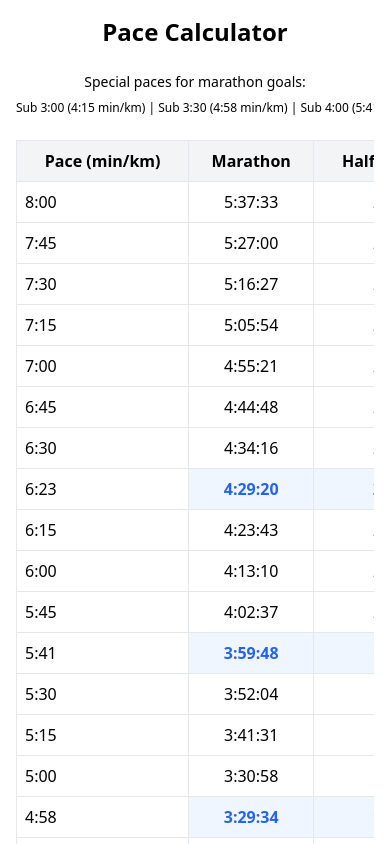
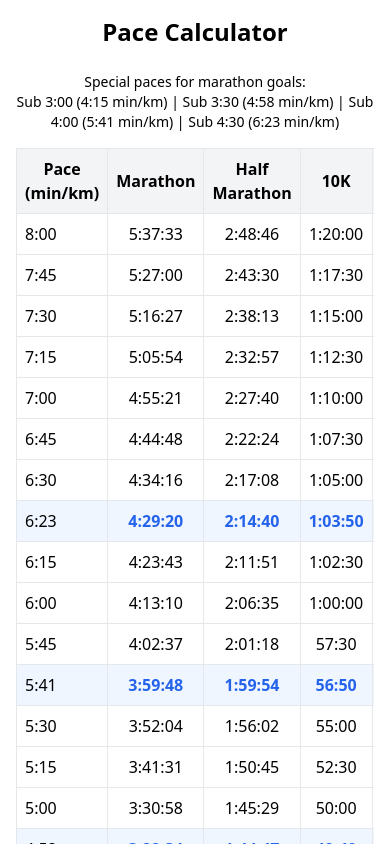
Before and after one commit to yujingz/unixnano, a React (Vite) app: page /pace in a window 390 px wide. Shown: the top 844 px of the page. Built offline with nearby package versions, Linux system fonts and the light colour scheme.

Commit message:
revert mobile swipe

```diff
--- a/src/pages/Pace.tsx
+++ b/src/pages/Pace.tsx
@@ -1,4 +1,3 @@
-import { useRef, useState } from 'react';
 import { Helmet } from 'react-helmet';
 
 const DISTANCES = [
@@ -16,31 +15,6 @@ const MARATHON_GOALS = {
 } as const;
 
 export function Pace() {
-  const scrollRef = useRef<HTMLDivElement>(null);
-  const [startX, setStartX] = useState(0);
-  const [scrollLeft, setScrollLeft] = useState(0);
-  const [isDragging, setIsDragging] = useState(false);
-
-  const handleTouchStart = (e: React.TouchEvent) => {
-    setStartX(e.touches[0].pageX - (scrollRef.current?.offsetLeft || 0));
-    setScrollLeft(scrollRef.current?.scrollLeft || 0);
-    setIsDragging(true);
-  };
-
-  const handleTouchMove = (e: React.TouchEvent) => {
-    if (!isDragging) return;
-    e.preventDefault();
-    const x = e.touches[0].pageX - (scrollRef.current?.offsetLeft || 0);
-    const walk = (x - startX) * 2;
-    if (scrollRef.current) {
-      scrollRef.current.scrollLeft = scrollLeft - walk;
-    }
-  };
-
-  const handleTouchEnd = () => {
-    setIsDragging(false);
-  };
-
   const padZero = (num: number) => num.toString().padStart(2, '0');
 
   const generatePaces = () => {
@@ -96,24 +70,16 @@ export function Pace() {
         <h1 className="text-2xl font-bold text-center mb-6">Pace Calculator</h1>
         <div className="text-center mb-4 text-sm">
           <p>Special paces for marathon goals:</p>
-          <p className="text-xs md:text-sm whitespace-nowrap overflow-x-auto py-2">
-            Sub 3:00 (4:15 min/km) | Sub 3:30 (4:58 min/km) | Sub 4:00 (5:41 min/km) | Sub 4:30 (6:23 min/km)
-          </p>
+          <p>Sub 3:00 (4:15 min/km) | Sub 3:30 (4:58 min/km) | Sub 4:00 (5:41 min/km) | Sub 4:30 (6:23 min/km)</p>
         </div>
-        <div
-          ref={scrollRef}
-          className="w-full overflow-x-auto touch-pan-x"
-          onTouchStart={handleTouchStart}
-          onTouchMove={handleTouchMove}
-          onTouchEnd={handleTouchEnd}
-        >
-          <div className="max-w-7xl mx-auto min-w-[640px]">
+        <div className="w-full overflow-x-auto">
+          <div className="max-w-7xl mx-auto">
             <table className="min-w-full border-collapse">
               <thead>
                 <tr className="bg-gray-100">
-                  <th className="border p-2 sticky left-0 bg-gray-100 z-10">Pace (min/km)</th>
+                  <th className="border p-2">Pace (min/km)</th>
                   {DISTANCES.map((distance) => (
-                    <th key={distance.name} className="border p-2 whitespace-nowrap">
+                    <th key={distance.name} className="border p-2">
                       {distance.name}
                     </th>
                   ))}
@@ -122,7 +88,7 @@ export function Pace() {
               <tbody>
                 {generatePaces().map((pace) => (
                   <tr key={pace} className={`hover:bg-gray-50 ${isGoalPace(pace) ? 'bg-blue-50 font-semibold' : ''}`}>
-                    <td className="border p-2 font-medium sticky left-0 bg-white z-10">{formatPace(pace)}</td>
+                    <td className="border p-2 font-medium">{formatPace(pace)}</td>
                     {DISTANCES.map((distance) => (
                       <td
                         key={`${pace}-${distance.name}`}
@@ -137,7 +103,6 @@ export function Pace() {
             </table>
           </div>
         </div>
-        <div className="text-center text-xs text-gray-500 mt-4 md:hidden">Swipe left/right to view more</div>
       </div>
     </>
   );
```
